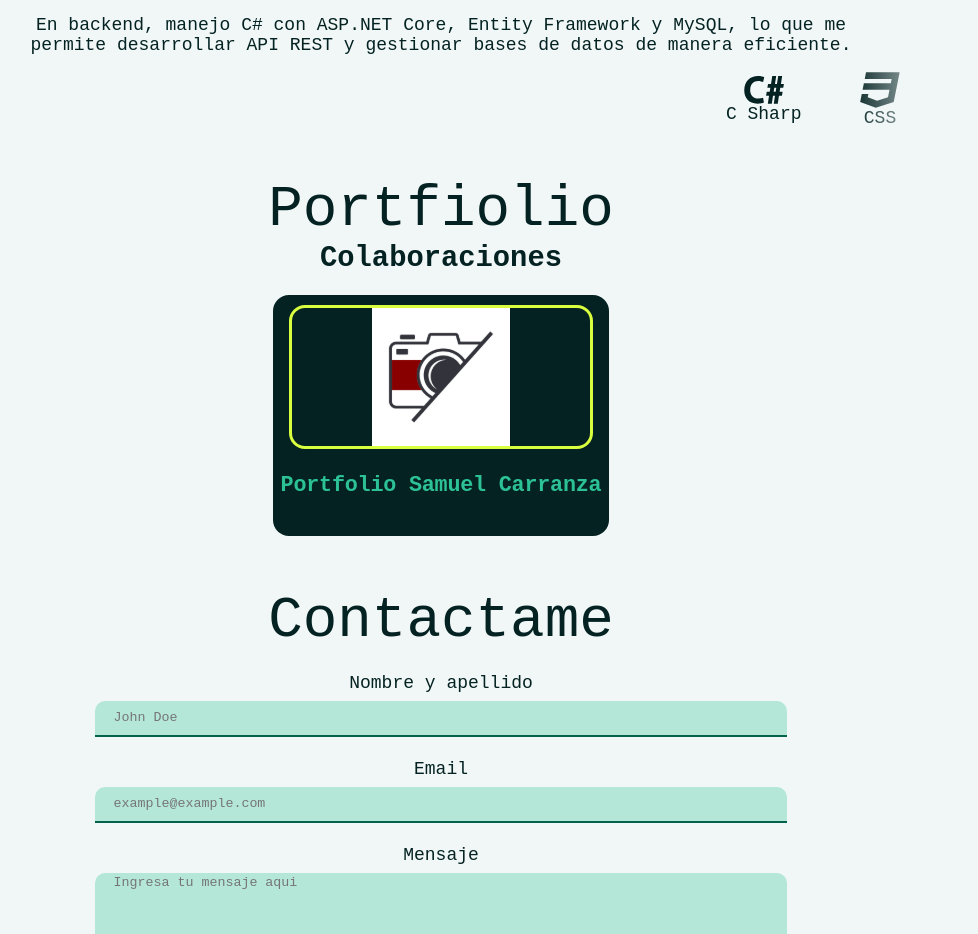
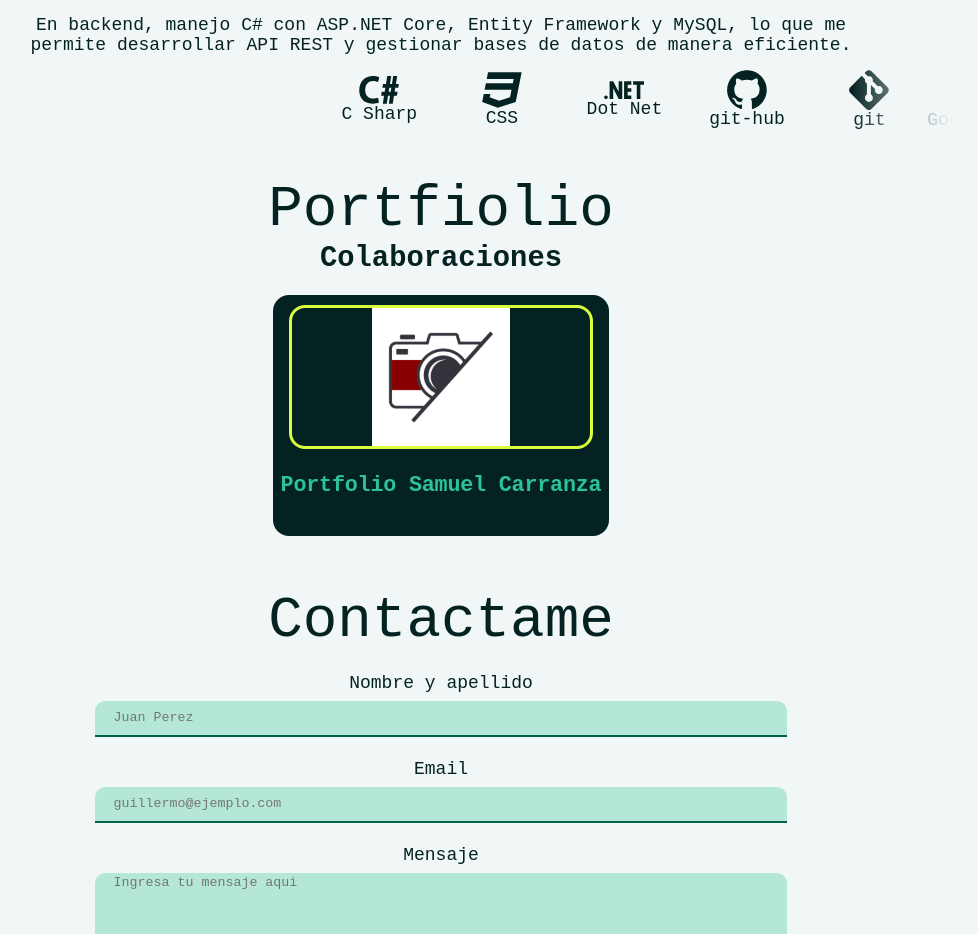
Before and after one commit to N-Rem/Portfolio_Nicolas_Romero_Barrios, a React (Vite) app: page / in a window 1280 px wide. Shown: the part 2058-2992 px from the top of the page, without its empty margins (199-1177 px from the left). Built offline with nearby package versions, Linux system fonts and the light colour scheme.

Commit message:
add fixes

```diff
--- a/public/i18n/en.json
+++ b/public/i18n/en.json
@@ -127,8 +127,8 @@
 
   "portfolios": {
     "title": "Portfiolio",
-    "subtitle1": "Proyectos",
-    "subtitle2": "Colaboraciones",
+    "subtitle1": "Projects",
+    "subtitle2": "Collaborations",
     "portfolio": [
       {
         "id": "1",
--- a/public/i18n/es.json
+++ b/public/i18n/es.json
@@ -70,12 +70,12 @@
       "inputs": {
         "fullname": {
           "label": "Nombre y apellido",
-          "placeholder": "John Doe",
+          "placeholder": "Juan Perez",
           "validationError": "El campo debe tener entre 3 y 30 caracteres y contener sólo letras."
         },
         "email": {
           "label": "Email",
-          "placeholder": "example@example.com",
+          "placeholder": "guillermo@ejemplo.com",
           "invalidMailError": "Debe ingresar un email válido",
           "validationError": "El email debe tener entre 6 y 25 caracteres"
         },
--- a/src/component/seccionPortfolio/portfolio.css
+++ b/src/component/seccionPortfolio/portfolio.css
@@ -6,7 +6,7 @@
 
 .date-proyect-container {
     width: clamp(20rem, 27vw + 27rem, 45rem);
-
+    margin-top: 5vh;
     display        : flex;
     flex-direction : row;
     align-items    : flex-start;
@@ -58,6 +58,8 @@
 .icons-portfolio-container {
     width: clamp(32rem, 32vw + 32rem, 62rem);
     gap  : 3rem;
+
+    margin-top: 4vh;
 
 }
 
@@ -114,7 +116,9 @@
     }
 
     .date-proyect-container {
+
         width: clamp(15rem, 10vw + 15rem, 40rem);
     }
 
+
 }
--- a/src/component/sliderTech/SliderTech.jsx
+++ b/src/component/sliderTech/SliderTech.jsx
@@ -7,7 +7,7 @@ const SliderTech = ({ techs }) => {
     { name: "C Sharp", route: "csharp-icon" },
     { name: "CSS", route: "css-icon" },
     { name: "Dot Net", route: "dotNet-icon" },
-    { name: "git hub", route: "github-icon" },
+    { name: "git-hub", route: "github-icon" },
     { name: "git", route: "git-icon" },
     { name: "Google Sheet", route: "googleSpreadsheet-icon" },
     { name: "HTML", route: "html-icon" },
@@ -15,8 +15,8 @@ const SliderTech = ({ techs }) => {
     { name: "MySQL", route: "mySQL-icon" },
     { name: "Python", route: "python-icon" },
     { name: "React", route: "react-icon" },
-    { name: "Visual Studio", route: "visualStudio-icon" },
-    { name: "VS Code", route: "vsCode-icon" },
+    { name: "Visual-Studio", route: "visualStudio-icon" },
+    { name: "VS-Code", route: "vsCode-icon" },
   ];
 
   return (
@@ -24,7 +24,7 @@ const SliderTech = ({ techs }) => {
       <div
         className="slider-itms-container "
         style={{
-          "--quantity": !techs ? iconTech.length : techs.length,
+          "--quantity": !techs ? iconTech.length  : techs.length,
         }}
       >
         {!techs
--- a/src/component/sliderTech/sliderTech.css
+++ b/src/component/sliderTech/sliderTech.css
@@ -11,11 +11,11 @@
 
 @keyframes auto-run {
     from {
-        left: 100%;
+        left: 75%;
     }
 
     to {
-        left: calc(var(--width) * -1);
+        left: calc(var(--width) * -5);
     }
 }
 
--- a/src/pages/contact/contact.css
+++ b/src/pages/contact/contact.css
@@ -149,7 +149,7 @@
     white-space: wrap;
 }
 
-@media(max-width: 500px) {
+@media(max-width: 520px) {
 
     .form-control {
         width : clamp(15rem, 15vw + 15rem, 30rem);
```
Also changed, not shown: 2 other files (tests, documents, lock files or other folders).
